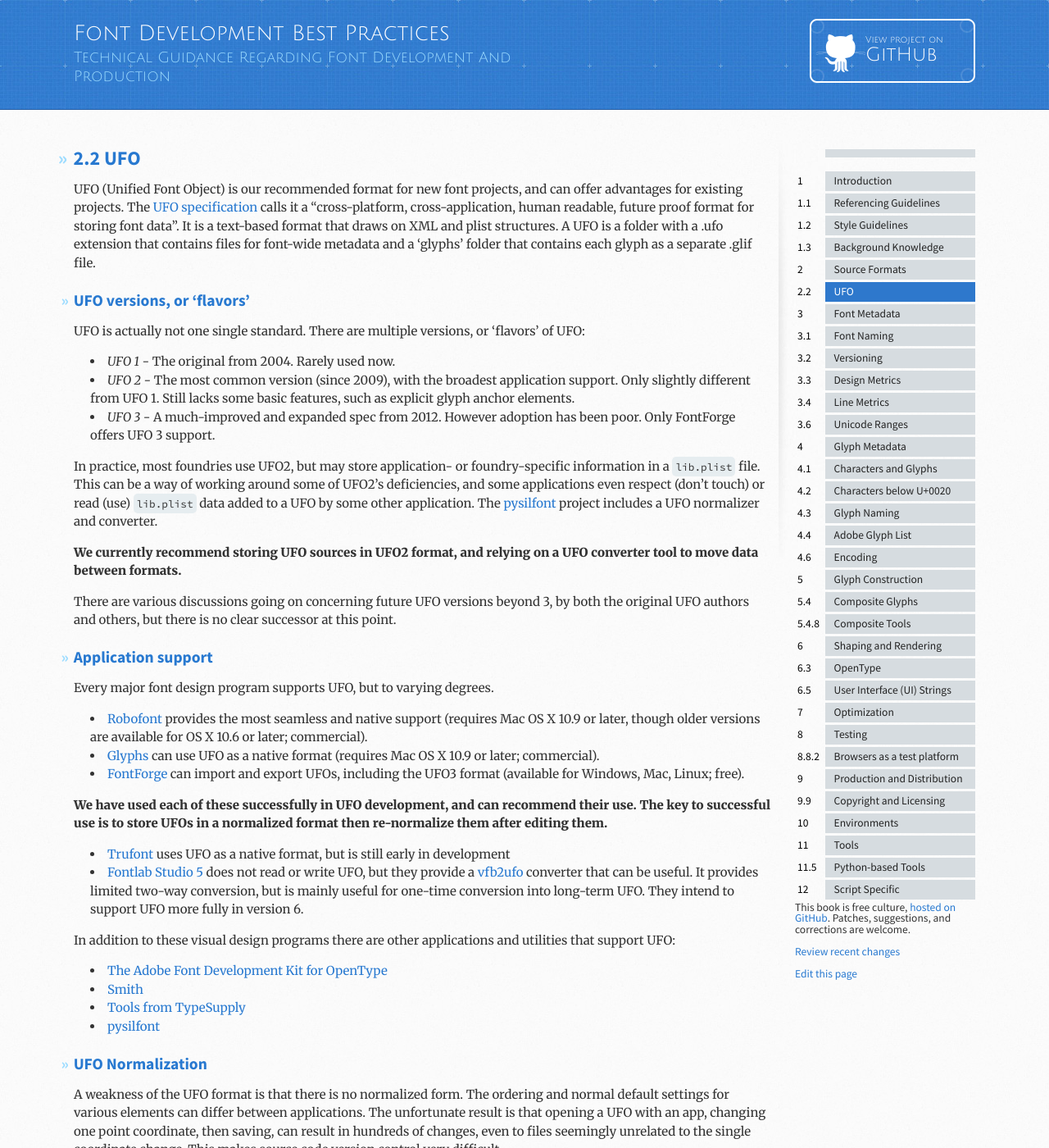
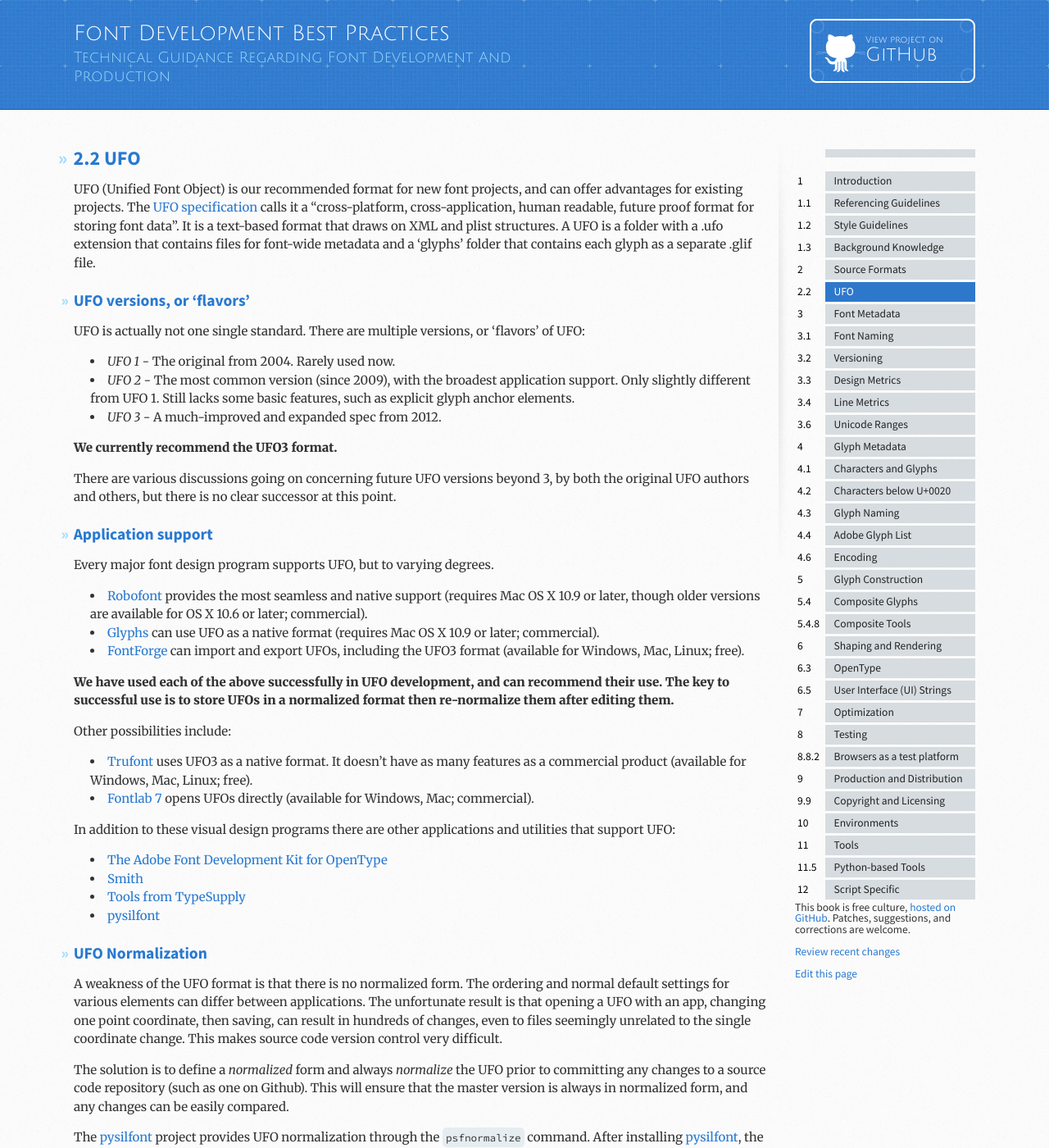
Before and after one commit to silnrsi/FDBP, a Jekyll site: the page built from en-US/UFO.md, in a window 1280 px wide and 1400 px high. Shown: the whole window at 82% size. Built offline with Jekyll 4.4.1, drawn with Linux system fonts in a browser that asks for light colours.

Commit message:
Update UFO.md

```diff
--- a/en-US/UFO.md
+++ b/en-US/UFO.md
@@ -15,11 +15,9 @@ UFO is actually not one single standard. There are multiple versions, or 'flavor
 
 - *UFO 1* - The original from 2004. Rarely used now.
 - *UFO 2* - The most common version (since 2009), with the broadest application support. Only slightly different from UFO 1. Still lacks some basic features, such as explicit glyph anchor elements.
-- *UFO 3* - A much-improved and expanded spec from 2012. However adoption has been poor. Only FontForge offers UFO 3 support.
+- *UFO 3* - A much-improved and expanded spec from 2012.
 
-In practice, most foundries use UFO2, but may store application- or foundry-specific information in a `lib.plist` file. This can be a way of working around some of UFO2's deficiencies, and some applications even respect (don't touch) or read (use) `lib.plist` data added to a UFO by some other application. The [pysilfont] project includes a UFO normalizer and converter.
-
-**We currently recommend storing UFO sources in UFO2 format, and relying on a UFO converter tool to move data between formats.**
+**We currently recommend the UFO3 format.**
 
 There are various discussions going on concerning future UFO versions beyond 3, by both the original UFO authors and others, but there is no clear successor at this point.
 
@@ -31,10 +29,12 @@ Every major font design program supports UFO, but to varying degrees.
 - [Glyphs] can use UFO as a native format (requires Mac OS X 10.9 or later; commercial).
 - [FontForge] can import and export UFOs, including the UFO3 format (available for Windows, Mac, Linux; free).
 
-**We have used each of these successfully in UFO development, and can recommend their use. The key to successful use is to store UFOs in a normalized format then re-normalize them after editing them.**
+**We have used each of the above successfully in UFO development, and can recommend their use. The key to successful use is to store UFOs in a normalized format then re-normalize them after editing them.**
 
-- [Trufont] uses UFO as a native format, but is still early in development
-- [Fontlab Studio 5][Fontlab] does not read or write UFO, but they provide a [vfb2ufo] converter that can be useful. It provides limited two-way conversion, but is mainly useful for one-time conversion into long-term UFO. They intend to support UFO more fully in version 6.
+Other possibilities include:
+
+- [Trufont] uses UFO3 as a native format. It doesn't have as many features as a commercial product (available for Windows, Mac, Linux; free).
+- [Fontlab 7][Fontlab] opens UFOs directly (available for Windows, Mac; commercial).
 
 In addition to these visual design programs there are other applications and utilities that support UFO:
 
@@ -77,7 +77,7 @@ Our main motivation is that it is a well-supported, open, application-neutral fo
 [Glyphs]: https://glyphsapp.com/
 [Trufont]: https://github.com/trufont/trufont
 [FontForge]: https://fontforge.github.io
-[FontLab]: http://old.fontlab.com/font-editor/fontlab-studio/
+[FontLab]: https://www.fontlab.com/font-editor/fontlab/
 [vfb2ufo]: http://blog.fontlab.com/font-utility/vfb2ufo/
 [Source Sans Pro]: https://github.com/adobe-fonts/source-sans-pro
 [Nokyung]: https://github.com/silnrsi/font-nokyung
```
